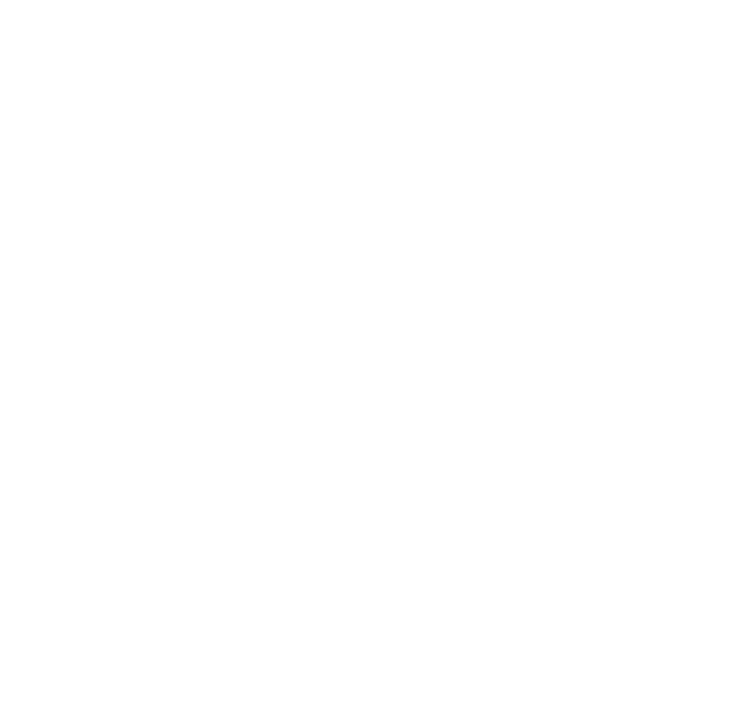
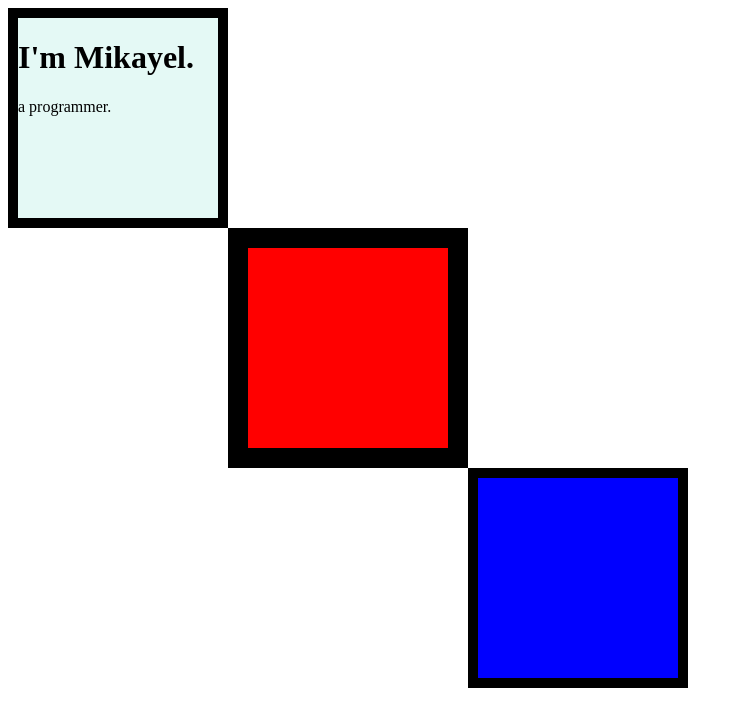
Before and after one commit to mikaav/udemy, a plain HTML site: page CSS/index.html in a window 1280 px wide. Shown: the whole page, without its empty margins (0-743 px from the left). Drawn offline with Linux system fonts and the light colour scheme.

Commit message:
working on css

```diff
--- a/CSS/css/main.css
+++ b/CSS/css/main.css
@@ -0,0 +1,23 @@
+.top_container {
+  background-color: #e4f9f5;
+  width: 200px;
+  height: 200px;
+  border: solid 10px;
+  padding: 2opx;
+}
+
+.middle_container {
+  background-color: red;
+  width: 200px;
+  height: 200px;
+  margin-left: 220px;
+  border: solid 20px;
+}
+
+.bottom_container {
+  background-color: blue;
+  width: 200px;
+  height: 200px;
+  margin-left: 460px;
+  border: solid 10px;
+}
--- a/CSS/index.html
+++ b/CSS/index.html
@@ -6,5 +6,12 @@
     <link rel="stylesheet" href="css/main.css" />
     <link href="images/favicon.ico" rel="icon" type="image/x-icon" />
   </head>
-  <body></body>
+  <body>
+    <div class="top_container">
+      <h1>I'm Mikayel.</h1>
+      <p>a programmer.</p>
+    </div>
+    <div class="middle_container"></div>
+    <div class="bottom_container"></div>
+  </body>
 </html>
```
